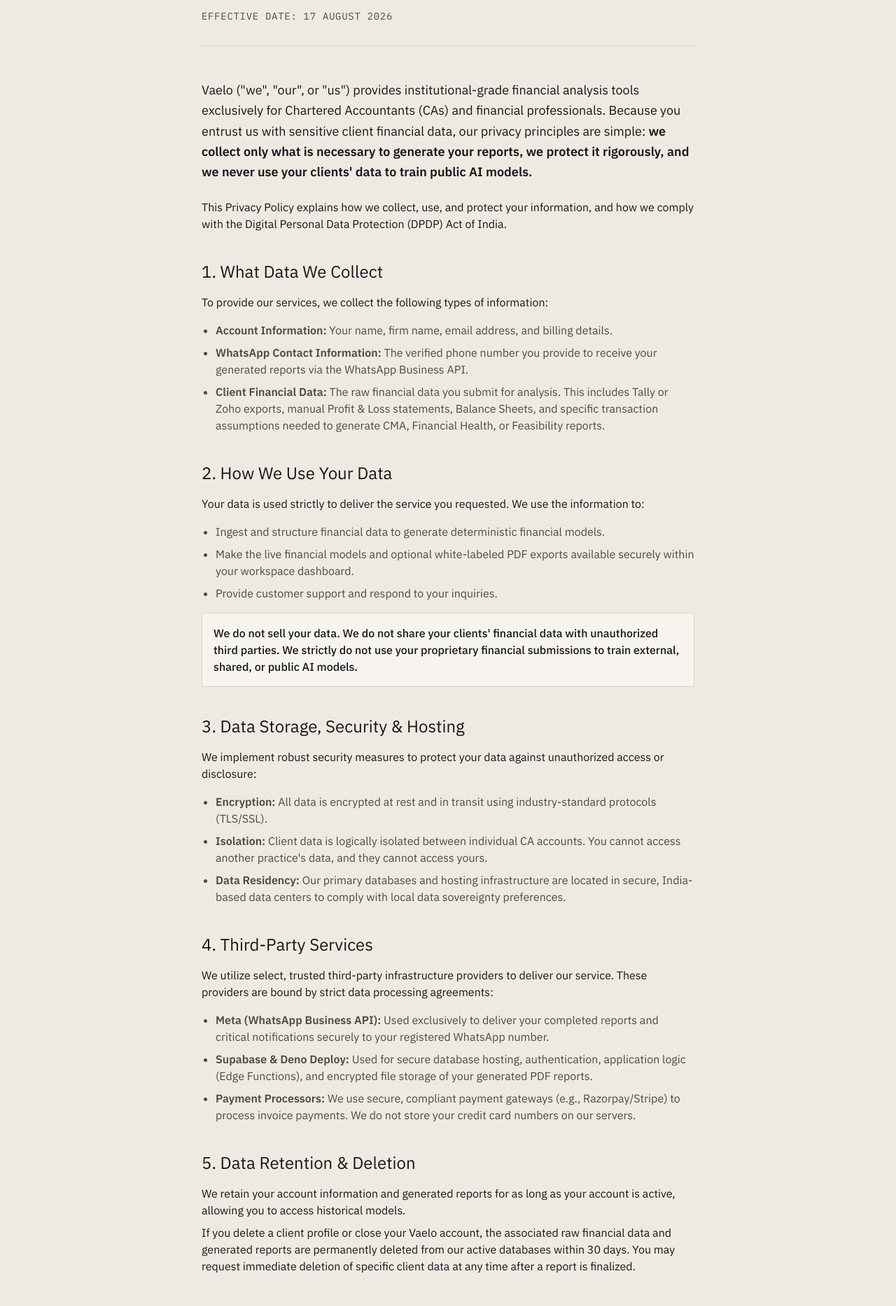
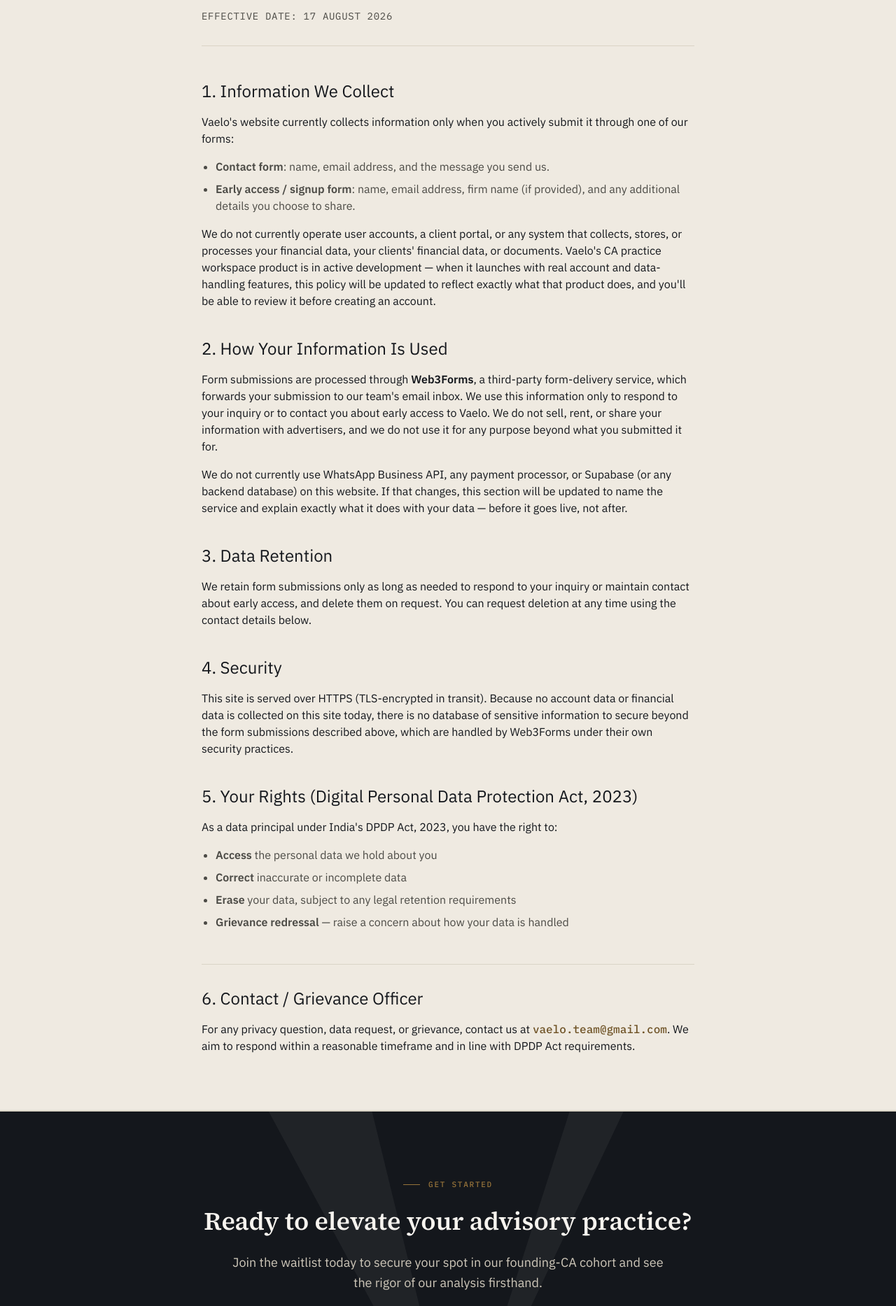
Before and after one commit to Smeetmehta27/vaelo, a Next.js app: page /privacy-policy in a window 1280 px wide. Shown: the part 188-2055 px from the top of the page at 70% size. Built offline with nearby package versions, Linux system fonts and the light colour scheme.

Commit message:
docs: rewrite privacy policy to reflect current frontend-only architecture

```diff
--- a/src/components/PrivacyPolicyContent.tsx
+++ b/src/components/PrivacyPolicyContent.tsx
@@ -13,101 +13,60 @@
         <div className="prose prose-slate prose-headings:font-serif prose-headings:text-ink prose-headings:font-medium prose-p:text-ink-soft prose-a:text-bronze-deep max-w-none space-y-8">
 
           <div>
-            <p className="text-lg leading-relaxed mb-6">
-              Vaelo ("we", "our", or "us") provides institutional-grade financial analysis tools exclusively for Chartered Accountants (CAs) and financial professionals. Because you entrust us with sensitive client financial data, our privacy principles are simple: <strong>we collect only what is necessary to generate your reports, we protect it rigorously, and we never use your clients' data to train public AI models.</strong>
+            <h2 className="text-2xl mt-10 mb-4">1. Information We Collect</h2>
+            <p>
+              Vaelo's website currently collects information only when you actively submit it through one of our forms:
             </p>
-            <p>
-              This Privacy Policy explains how we collect, use, and protect your information, and how we comply with the Digital Personal Data Protection (DPDP) Act of India.
+            <ul className="list-disc pl-5 space-y-2 mt-4 text-ink-soft">
+              <li><strong>Contact form</strong>: name, email address, and the message you send us.</li>
+              <li><strong>Early access / signup form</strong>: name, email address, firm name (if provided), and any additional details you choose to share.</li>
+            </ul>
+            <p className="mt-4">
+              We do not currently operate user accounts, a client portal, or any system that collects, stores, or processes your financial data, your clients' financial data, or documents. Vaelo's CA practice workspace product is in active development — when it launches with real account and data-handling features, this policy will be updated to reflect exactly what that product does, and you'll be able to review it before creating an account.
             </p>
           </div>
 
           <div>
-            <h2 className="text-2xl mt-10 mb-4">1. What Data We Collect</h2>
-            <p>To provide our services, we collect the following types of information:</p>
-            <ul className="list-disc pl-5 space-y-2 mt-4 text-ink-soft">
-              <li><strong>Account Information:</strong> Your name, firm name, email address, and billing details.</li>
-              <li><strong>WhatsApp Contact Information:</strong> The verified phone number you provide to receive your generated reports via the WhatsApp Business API.</li>
-              <li><strong>Client Financial Data:</strong> The raw financial data you submit for analysis. This includes Tally or Zoho exports, manual Profit & Loss statements, Balance Sheets, and specific transaction assumptions needed to generate CMA, Financial Health, or Feasibility reports.</li>
-            </ul>
-          </div>
-
-          <div>
-            <h2 className="text-2xl mt-10 mb-4">2. How We Use Your Data</h2>
-            <p>Your data is used strictly to deliver the service you requested. We use the information to:</p>
-            <ul className="list-disc pl-5 space-y-2 mt-4 text-ink-soft">
-              <li>Ingest and structure financial data to generate deterministic financial models.</li>
-              <li>Make the live financial models and optional white-labeled PDF exports available securely within your workspace dashboard.</li>
-              <li>Provide customer support and respond to your inquiries.</li>
-            </ul>
-            <p className="mt-4 font-medium text-ink bg-paper p-4 border border-stone-line rounded-sm">
-              We do not sell your data. We do not share your clients' financial data with unauthorized third parties. We strictly do not use your proprietary financial submissions to train external, shared, or public AI models.
+            <h2 className="text-2xl mt-10 mb-4">2. How Your Information Is Used</h2>
+            <p>
+              Form submissions are processed through <strong>Web3Forms</strong>, a third-party form-delivery service, which forwards your submission to our team's email inbox. We use this information only to respond to your inquiry or to contact you about early access to Vaelo. We do not sell, rent, or share your information with advertisers, and we do not use it for any purpose beyond what you submitted it for.
+            </p>
+            <p className="mt-4">
+              We do not currently use WhatsApp Business API, any payment processor, or Supabase (or any backend database) on this website. If that changes, this section will be updated to name the service and explain exactly what it does with your data — before it goes live, not after.
             </p>
           </div>
 
           <div>
-            <h2 className="text-2xl mt-10 mb-4">3. Data Storage, Security & Hosting</h2>
+            <h2 className="text-2xl mt-10 mb-4">3. Data Retention</h2>
             <p>
-              We implement robust security measures to protect your data against unauthorized access or disclosure:
-            </p>
-            <ul className="list-disc pl-5 space-y-2 mt-4 text-ink-soft">
-              <li><strong>Encryption:</strong> All data is encrypted at rest and in transit using industry-standard protocols (TLS/SSL).</li>
-              <li><strong>Isolation:</strong> Client data is logically isolated between individual CA accounts. You cannot access another practice's data, and they cannot access yours.</li>
-              <li><strong>Data Residency:</strong> Our primary databases and hosting infrastructure are located in secure, India-based data centers to comply with local data sovereignty preferences.</li>
-            </ul>
-          </div>
-
-          <div>
-            <h2 className="text-2xl mt-10 mb-4">4. Third-Party Services</h2>
-            <p>
-              We utilize select, trusted third-party infrastructure providers to deliver our service. These providers are bound by strict data processing agreements:
-            </p>
-            <ul className="list-disc pl-5 space-y-2 mt-4 text-ink-soft">
-              <li><strong>Meta (WhatsApp Business API):</strong> Used exclusively to deliver your completed reports and critical notifications securely to your registered WhatsApp number.</li>
-              <li><strong>Supabase & Deno Deploy:</strong> Used for secure database hosting, authentication, application logic (Edge Functions), and encrypted file storage of your generated PDF reports.</li>
-              <li><strong>Payment Processors:</strong> We use secure, compliant payment gateways (e.g., Razorpay/Stripe) to process invoice payments. We do not store your credit card numbers on our servers.</li>
-            </ul>
-          </div>
-
-          <div>
-            <h2 className="text-2xl mt-10 mb-4">5. Data Retention & Deletion</h2>
-            <p>
-              We retain your account information and generated reports for as long as your account is active, allowing you to access historical models.
-            </p>
-            <p className="mt-2">
-              If you delete a client profile or close your Vaelo account, the associated raw financial data and generated reports are permanently deleted from our active databases within 30 days. You may request immediate deletion of specific client data at any time after a report is finalized.
+              We retain form submissions only as long as needed to respond to your inquiry or maintain contact about early access, and delete them on request. You can request deletion at any time using the contact details below.
             </p>
           </div>
 
           <div>
-            <h2 className="text-2xl mt-10 mb-4">6. Your Rights Under the DPDP Act</h2>
+            <h2 className="text-2xl mt-10 mb-4">4. Security</h2>
             <p>
-              In compliance with the Digital Personal Data Protection (DPDP) Act of India, you (and by extension, your clients) hold the following rights regarding personal data:
+              This site is served over HTTPS (TLS-encrypted in transit). Because no account data or financial data is collected on this site today, there is no database of sensitive information to secure beyond the form submissions described above, which are handled by Web3Forms under their own security practices.
+            </p>
+          </div>
+
+          <div>
+            <h2 className="text-2xl mt-10 mb-4">5. Your Rights (Digital Personal Data Protection Act, 2023)</h2>
+            <p>
+              As a data principal under India's DPDP Act, 2023, you have the right to:
             </p>
             <ul className="list-disc pl-5 space-y-2 mt-4 text-ink-soft">
-              <li><strong>Right to Access:</strong> You can request a summary of the personal data we hold about you.</li>
-              <li><strong>Right to Correction:</strong> You can request that we correct any inaccurate or incomplete data.</li>
-              <li><strong>Right to Erasure:</strong> You can request the deletion of your personal data when it is no longer necessary for the purpose it was collected.</li>
-              <li><strong>Right to Grievance Redressal:</strong> You have the right to register a complaint regarding data processing.</li>
+              <li><strong>Access</strong> the personal data we hold about you</li>
+              <li><strong>Correct</strong> inaccurate or incomplete data</li>
+              <li><strong>Erase</strong> your data, subject to any legal retention requirements</li>
+              <li><strong>Grievance redressal</strong> — raise a concern about how your data is handled</li>
             </ul>
           </div>
 
-          <div>
-            <h2 className="text-2xl mt-10 mb-4">7. Updates to This Policy</h2>
+          <div className="pt-8 mt-12 border-t border-stone-line">
+            <h2 className="text-2xl mb-4">6. Contact / Grievance Officer</h2>
             <p>
-              We may update this Privacy Policy periodically to reflect changes in our practices or regulatory requirements. We will notify you of any material changes by sending an alert to your registered WhatsApp number or email address, or by placing a prominent notice on our website prior to the change becoming effective.
-            </p>
-          </div>
-
-          <div className="pt-8 mt-12 border-t border-stone-line">
-            <h2 className="text-2xl mb-4">8. Contact Information</h2>
-            <p>
-              If you have any questions about this Privacy Policy, your data rights, or our security practices, please contact our Data Protection/Privacy Officer at:
-            </p>
-            <p className="mt-4 font-mono font-medium text-bronze-deep">
-              vaelo.team@gmail.com
-            </p>
-            <p className="mt-2 text-sm text-ink-soft">
-              (We will update this to privacy@vaelo.co.in once the custom domain email is fully provisioned.)
+              For any privacy question, data request, or grievance, contact us at <strong className="font-mono font-medium text-bronze-deep">vaelo.team@gmail.com</strong>. We aim to respond within a reasonable timeframe and in line with DPDP Act requirements.
             </p>
           </div>
 
```
